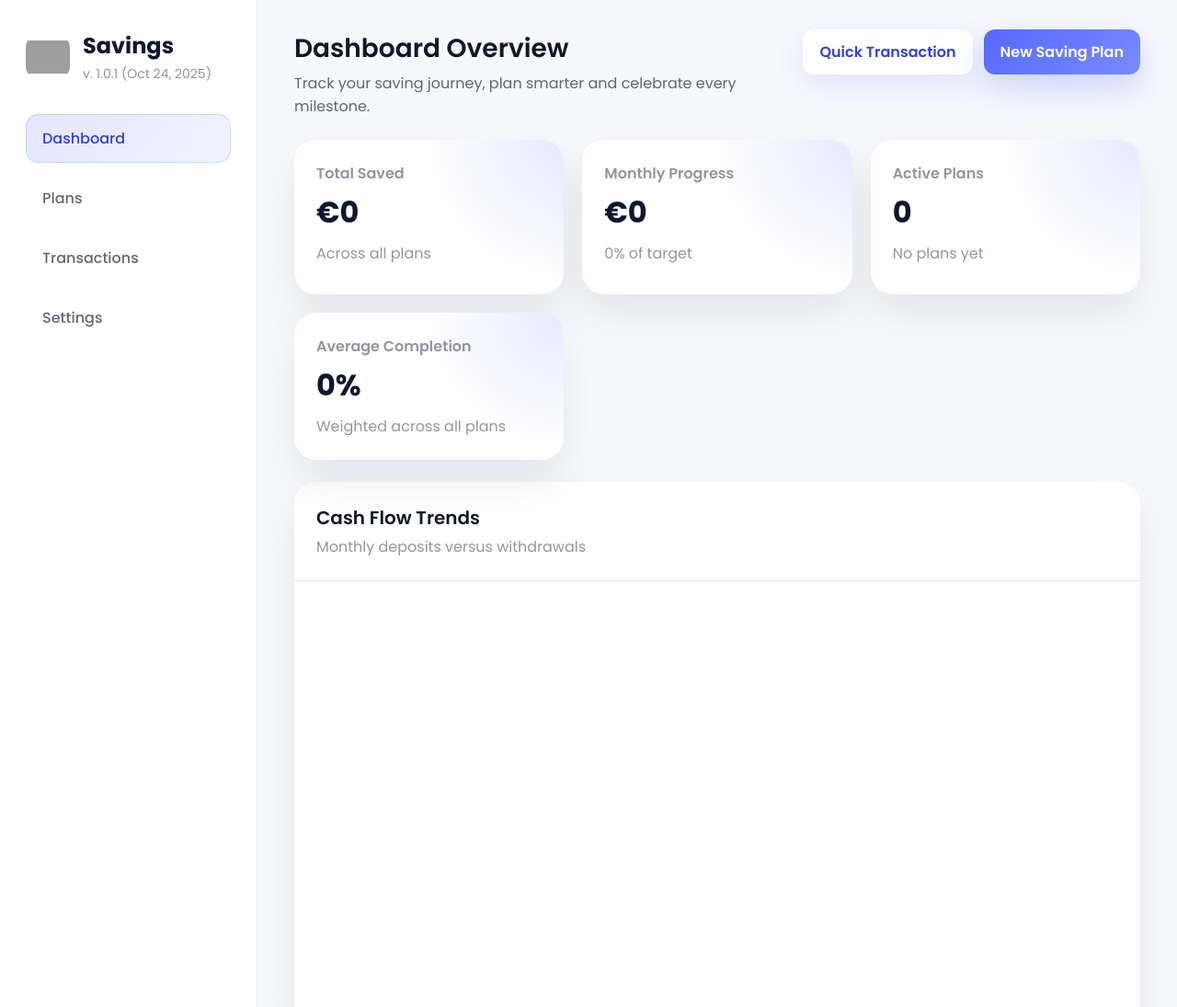
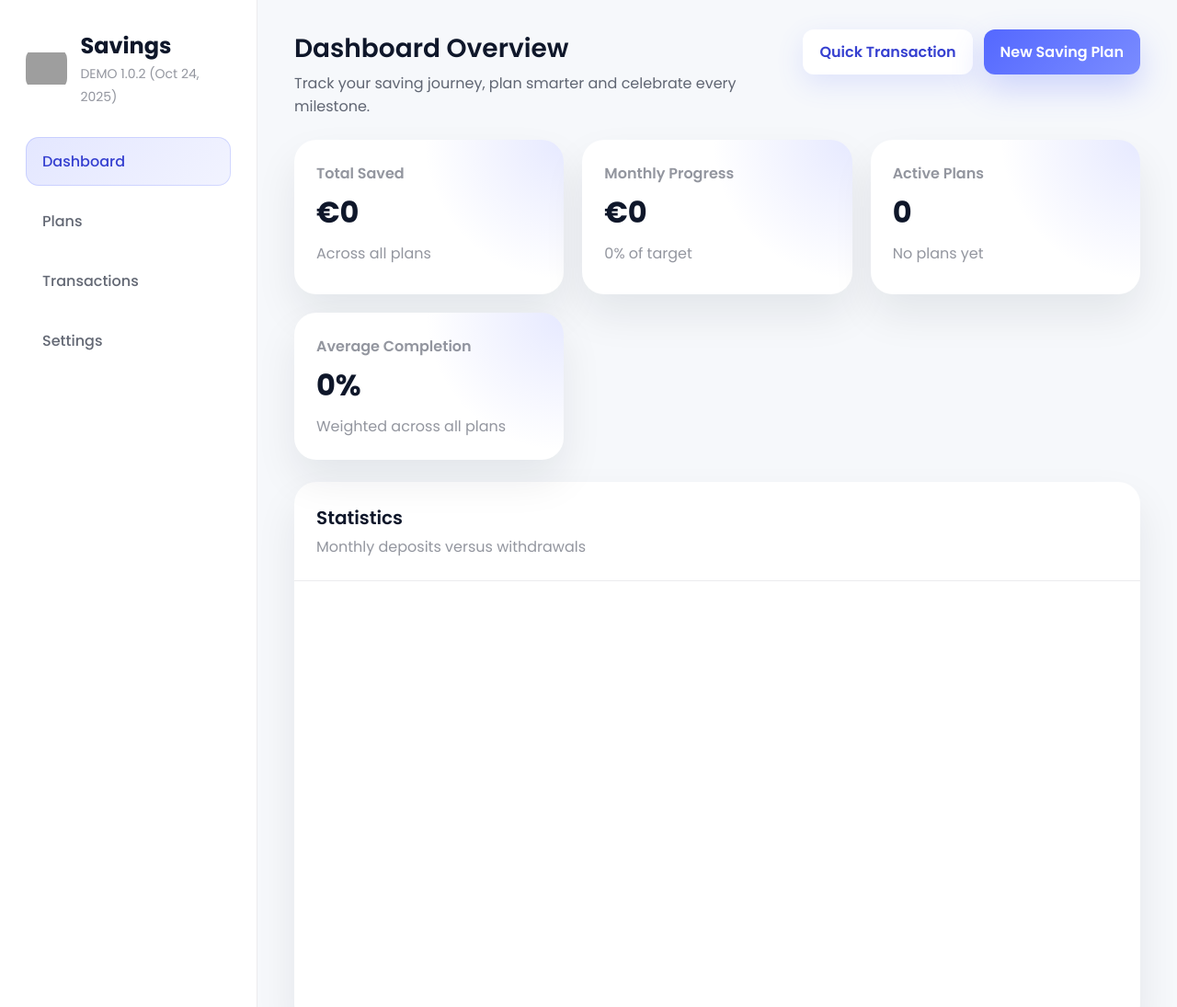
Before and after one commit to wejkey/projects.wejkey.org, a plain HTML site: page project/102425/index.html in a window 1280 px wide. Shown: the top 1095 px of the page at 92% size. Drawn offline with nearby package versions, Linux system fonts and the light colour scheme; grey boxes are pictures that could not be loaded.

Commit message:
Update index.html

```diff
--- a/project/102425/index.html
+++ b/project/102425/index.html
@@ -22,7 +22,7 @@
         <div class="brand-icon" aria-hidden="true"><img class="brand-img" alt="logo" src="https://raw.githubusercontent.com/wejkey/wejkey/main/images/greenwejkey.png"></div>
         <div>
           <h1 data-i18n="brand.title">Savings</h1>
-          <span>v. 1.0.1 (Oct 24, 2025)</span>
+          <span>DEMO 1.0.2 (Oct 24, 2025)</span>
         </div>
       </div>
       <nav class="nav">
@@ -79,7 +79,7 @@
           <section class="panel large">
             <header class="panel-header">
               <div>
-                <h3 data-i18n="panel.cashFlowTrends">Cash Flow Trends</h3>
+                <h3 data-i18n="panel.cashFlowTrends">Statistics</h3>
                 <p data-i18n="panel.monthlyDepositsVsWithdrawals">Monthly deposits versus withdrawals</p>
               </div>
               <div class="chart-legend" id="chart-legend"></div>
```
